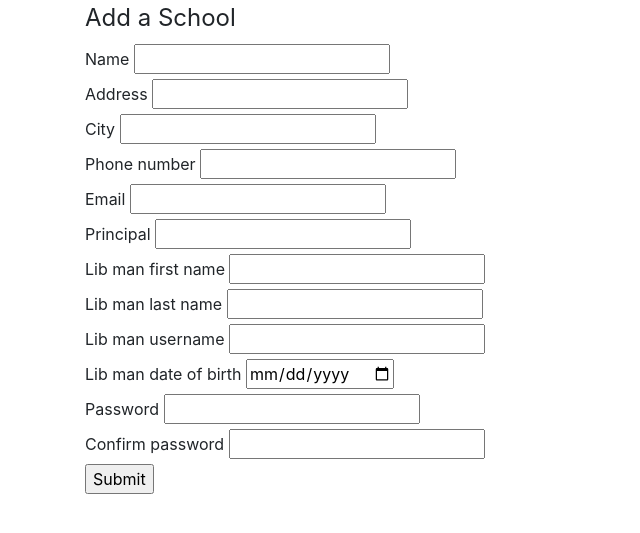
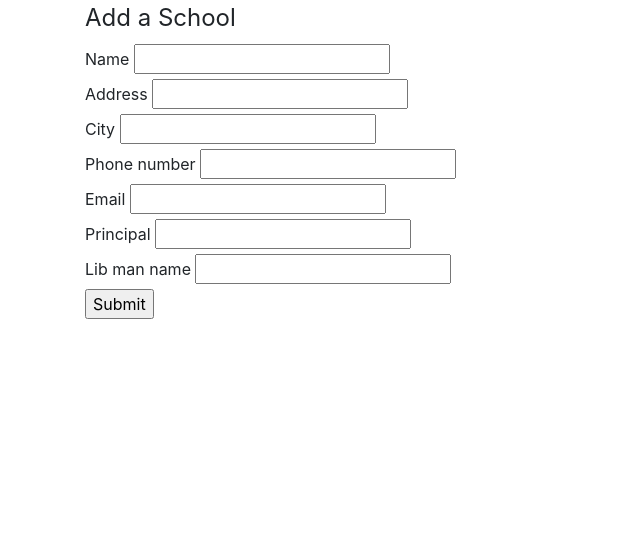
Before and after one commit to danaie/Library-Database, a Flask app: template library/templates/add_school.html in a window 1280 px wide. Shown: the part 24-557 px from the top of the page, without its empty margins (0-640 px from the left). Run offline with Flask 3, Linux system fonts and the light colour scheme; the template is opened without the code that fills it, so the values that code supplies are empty, except form fields; tables that the repository leaves empty hold one stand-in row (values such as "Sample post"); form fields are guessed from the names that the template uses; some libraries are stand-ins or nearby versions.

Commit message:
Update add_school.html

```diff
--- a/library/templates/add_school.html
+++ b/library/templates/add_school.html
@@ -88,86 +88,17 @@
 					{% endif %}
 				</div>
 				<div>
-					{{ form.lib_man_first_name.label() }}
-					{% if form.lib_man_first_name.errors %}
-						{{ form.lib_man_first_name }}
+					{{ form.lib_man_name.label() }}
+					{% if form.lib_man_name.errors %}
+						{{ form.lib_man_name }}
 						<div>
-							{% for error in form.lib_man_first_name.errors %}
+							{% for error in form.lib_man_name.errors %}
 								<span>{{ error }}</span>
 							{% endfor %}
 						</div>
 
 					{% else %}
-					{{ form.lib_man_first_name }}
-					{% endif %}
-				</div>
-				<div>
-					{{ form.lib_man_last_name.label() }}
-					{% if form.lib_man_last_name.errors %}
-						{{ form.lib_man_last_name }}
-						<div>
-							{% for error in form.lib_man_last_name.errors %}
-								<span>{{ error }}</span>
-							{% endfor %}
-						</div>
-
-					{% else %}
-					{{ form.lib_man_last_name }}
-					{% endif %}
-				</div>
-				<div>
-					{{ form.lib_man_username.label() }}
-					{% if form.lib_man_username.errors %}
-						{{ form.lib_man_username }}
-						<div>
-							{% for error in form.lib_man_username.errors %}
-								<span>{{ error }}</span>
-							{% endfor %}
-						</div>
-
-					{% else %}
-					{{ form.lib_man_username }}
-					{% endif %}
-				</div>
-				<div>
-					{{ form.lib_man_date_of_birth.label() }}
-					{% if form.lib_man_date_of_birth.errors %}
-						{{ form.lib_man_date_of_birth }}
-						<div>
-							{% for error in form.lib_man_date_of_birth.errors %}
-								<span>{{ error }}</span>
-							{% endfor %}
-						</div>
-
-					{% else %}
-					{{ form.lib_man_date_of_birth }}
-					{% endif %}
-				</div>
-				<div>
-					{{ form.password.label() }}
-					{% if form.password.errors %}
-						{{ form.password }}
-						<div>
-							{% for error in form.password.errors %}
-								<span>{{ error }}</span>
-							{% endfor %}
-						</div>
-
-					{% else %}
-						{{ form.password }}
-					{% endif %}
-				</div>
-				<div>
-					{{ form.confirm_password.label() }}
-					{% if form.confirm_password.errors %}
-						{{ form.confirm_password }}
-						<div>
-							{% for error in form.confirm_password.errors %}
-								<span>{{ error }}</span>
-							{% endfor %}
-						</div>
-					{% else %}
-					{{ form.confirm_password }}
+					{{ form.lib_man_name }}
 					{% endif %}
 				</div>
 			</fieldset>
```
